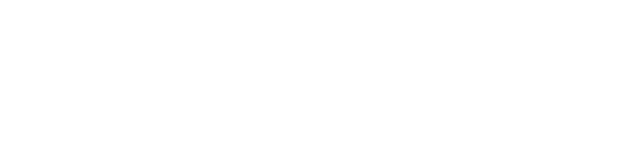
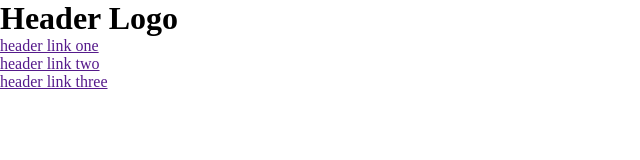
Before and after one commit to geffenia/landing-page, a plain HTML site: page index.html in a window 1280 px wide. Shown: the whole page, without its empty margins (0-640 px from the left). Drawn offline with Linux system fonts and the light colour scheme.

Commit message:
Add header content

```diff
--- a/index.html
+++ b/index.html
@@ -9,7 +9,18 @@
 </head>
 
 <body>
-
+    <div class="first">
+        <header>
+            <h1>Header Logo</h1>
+            <nav>
+                <ul>
+                    <li><a href="">header link one</a></li>
+                    <li><a href="">header link two</a></li>
+                    <li><a href="">header link three</a></li>
+                </ul>
+            </nav>
+        </header>
+    </div>
 
 </body>
 
```
